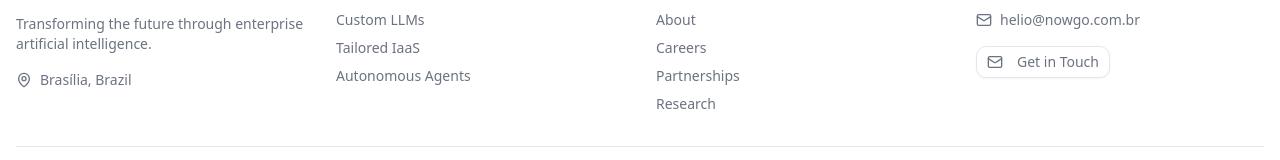
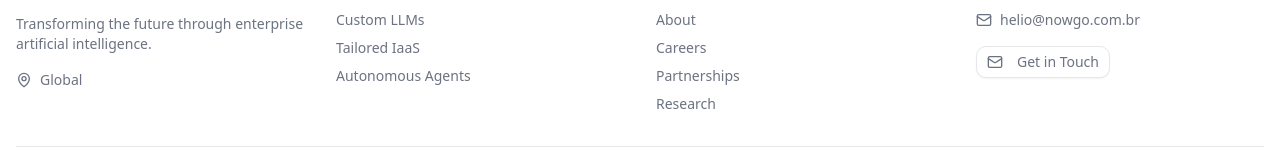
Before and after one commit to Helioguilhermediassilva/nowgo-ai-website, a React (Vite) app: page / in a window 1280 px wide. Shown: the part 5049-5209 px from the top of the page. Built offline with nearby package versions, Linux system fonts and the light colour scheme.

Commit message:
Alterar localização no rodapé de 'Brasília, Brazil' para 'Global'
- Atualizar texto de localização para refletir presença global
- Manter consistência com o posicionamento da empresa

```diff
--- a/src/App.jsx
+++ b/src/App.jsx
@@ -1546,7 +1546,7 @@ function App() {
               </p>
               <div className="flex items-center gap-2 text-sm text-muted-foreground">
                 <MapPin className="h-4 w-4" />
-                <span>Brasília, Brazil</span>
+                <span>Global</span>
               </div>
             </div>
 
```
